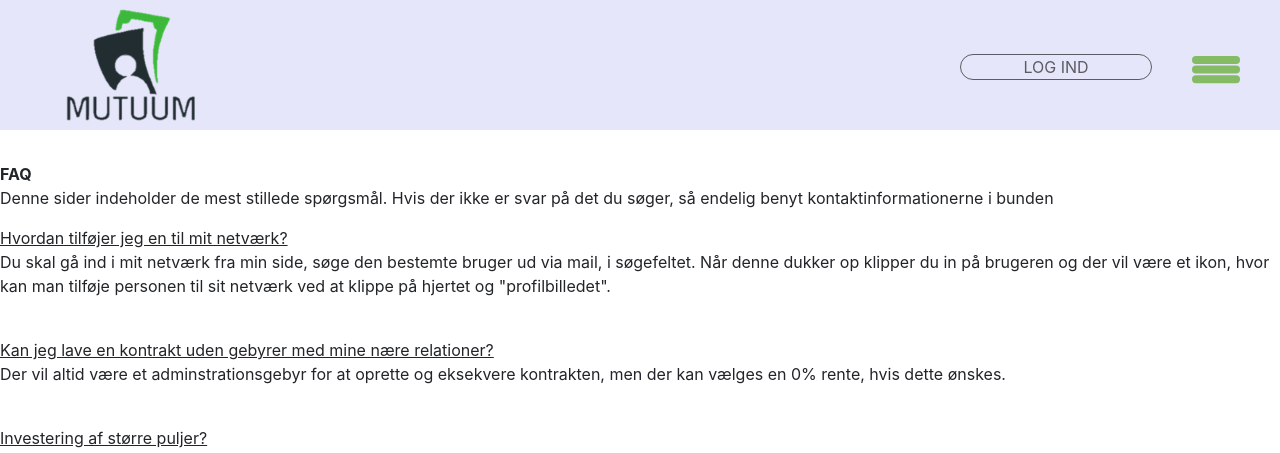
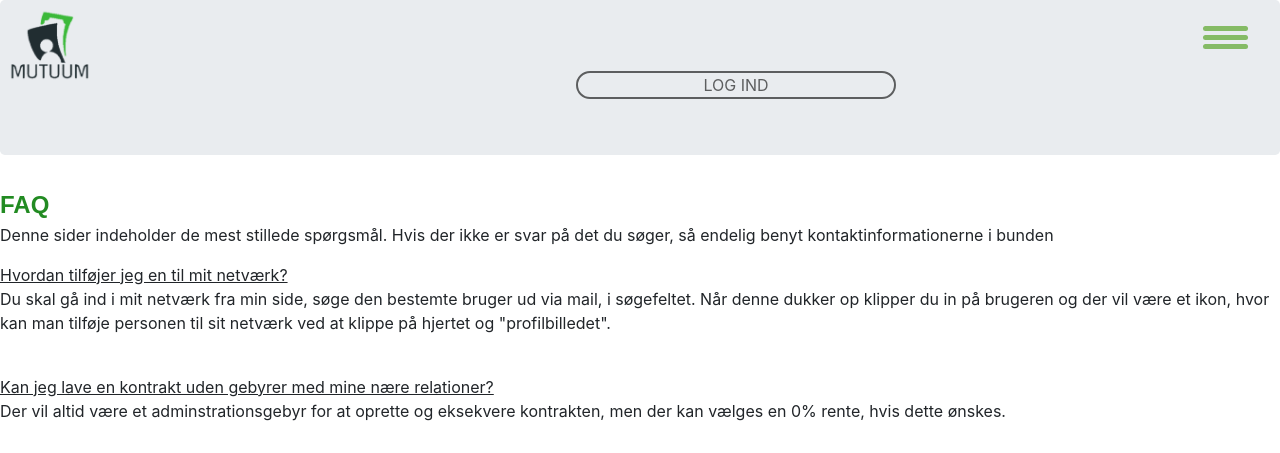
Before and after one commit to LOOP3-gr-3/mutuum.dk, a PHP site: page /faq.php in a window 1280 px wide. Shown: the top 453 px of the page. Run offline with PHP 8.4, Linux system fonts and the light colour scheme.

Commit message:
Update overallstyle.css

```diff
--- a/includes/styles/overallstyle.css
+++ b/includes/styles/overallstyle.css
@@ -1,17 +1,16 @@
 /*__________________________________________________HEADER________________________________________*/
 #jumbotron{
-    padding:0em !important;
-    border-radius:0em !important;
-    padding-bottom: 2em !important;
-    padding-top: 2em !important;
-    width:auto !important;
+    padding:0!important;
+    padding-bottom: 30px !important;
+    padding-top: 7px !important;
 
 }
 
 #lmenu{                 /*fortæller om burgers placering, højde og bredde*/
     position: absolute;
-    width: 3em;
-    height: 4em;
+    width: 45px;
+    height: 30px;
+    margin: 30px 0 20px 20px;
     cursor: pointer;        /*viser en hånd istedet for pil*/
     right: 2em;           /*afstand fra højre*/
 
@@ -21,43 +20,37 @@
 }
 
 .lbar{                  /*fortæller om burgers farver, display, højde og bredde før åbning*/
-    position: relative;
-    height: 0.5em;
+    height: 5px;
     width: 100%;
     background-color:#85bb65;
     display: block;
-    border-radius: 5em;
+    border-radius: 5px;
     transition:0.7s ease; /*hastigheden fra burger til kryds*/
-    right: 15.5%;
-    top: 2em;
-    }
+    right: 12.5%;
+
 
 
 }
 
 #lbar1{                 /*giver toppen af burgeren*/
-    transform:translateY(0.2em);
-}
-
-#lbar2{                 /*giver toppen af burgeren*/
-    transform:translateY(0.1em);
+    transform:translateY(-4px);
 }
 
 #lbar3{                 /*giver bunden af burgeren*/
-    transform:translateY(0.2em);
+    transform:translateY(4px);
 }
 
 .lchange .lbar{           /*angiver farven på burger efter åben*/
     background-color:green;
 }
 .lchange #lbar1{           /*får bar1 til at dreje til kryds*/
-    transform: translateY(0.3em) rotateZ(-45deg);
+    transform: translateY(4px) rotateZ(-135deg);
 }
 
 .lchange #lbar3{           /*får bar3 til at dreje til kryds*/
-    transform: translateY(-0.65em) rotateZ(45deg);
+    transform: translateY(-6px) rotateZ(135deg);
 }
-.lchange #lbar2{        /*får bar2 til at forsvinde når krydset vises*/
+.lchange #lbar2{        /*får bar2 til at forsvinde*/
     opacity: 0;
 }
 .lnav li a:hover{       /*Får nav tekst til at blive market efter åbnet burger*/
@@ -72,17 +65,17 @@
 
 .lnav li{               /* fjerne bullets og beskriver padding i nav tekst efter åben burger*/
     list-style: none;
-    padding: 1em 0em;
+    padding: 16px 0;
 }
 
 .lnav{                  /*fortæller om navs position, padding, margin*/
     position:relative;
-    padding:0em;
-    margin: 0 3em;
+    padding:0px;
+    margin: 0 20px;
     transition: 3s ease;
     display: none;
     float:right;
-    top:5em;
+    top:70px;
 
 
 }
@@ -115,21 +108,12 @@
     z-index: 2;
 }
 
-/*__________________________________________________Alle overskrifter________________________________________*/
+/*__________________________________________________OM OS________________________________________*/
 /* dette er til overskrifterne på om_os*/
-h1 {
+xh1 {
     font-size: 1.5em;
     font-family: arial;
     color: forestgreen;
-}
-
-h3 {
-    font-size: 1.2em;
-    font-family: arial;
-    color:darkgreen;
-
-
-
 }
 
 /*__________________________________________________OPRET BRUGER________________________________________*/
@@ -154,34 +138,16 @@ input::placeholder{
 }
 /*-------------------------------------------------BILLEDE I HEADER------------------------------------*/
 #limg{
-    margin:0.2em;
+    padding:5px;
+    margin:5px;
+    width: 150px;
     position: absolute;
-    top: -0.5em;
-    left: 3em;
-    height:8em;
-    width:10em;
-}
-#container-content{
-    width:100%;
-    height:100000%;
+    top: -5px;
+    left: -7px;
+    height:100;
+    width:100px;
 }
 
-/*___________________________________ MIN SIDE ___________________________________*/
-
-.col-mew {
-    width: 40%;
-    border-radius: 3%;
-    border-style: solid;
-    border-color: darkgray;
-    background-color: darkgray;
-    margin: 2%;
-    left: 10%;
-    min-height:2%;
-    max-height: 13%;
-    padding: 8%
-}
-
-=======
 /*-------------------------------------------LOG IND BAR I HEADER--------------------------------*/
 
 #llogin{                /*Fortæller om LOG IND knaps placering, position, rammen omkring og margin fra top og bund af jumbotron*/
@@ -192,7 +158,7 @@ input::placeholder{
     margin-top:5%;
     margin-bottom: 2%;
     text-align:center;
-    border:0.09em solid black;
+    border:2px solid black;
     border-radius:20px;
     text-decoration: none;
 }
@@ -208,121 +174,24 @@ input::placeholder{
 
 }
 
-/*-------------------------------------@MEDIA QUERYS--------------------------------------------*/
-@media screen and (min-width: 300px){
+/*------------------------------------ mine aftaler -----------------------------*/
+#Xlup {
+    width: 5%;
+    height: auto;
+}
+table {                     /*denne sørger for at kolonner ligger helt op ad hinanden og angiver skrift samt bredde*/
+    font-family: arial, sans-serif;
+    border-collapse: collapse;
+    width: 100%;}
 
-#jumbotron{
- background-color: lightblue;
-    width:100%;
-    }
-
-#llogin{
-    position:relative;
-    width: 25%;
-    left:55%;
-    opacity:0.6;
-    text-align:center;
-    border:0.09em solid black;
-    border-radius:20px;
-    text-decoration: none;
-    top:-0.8em;
-    }
-
-#limg{
-    height:5em;
-    width:5em;
-    top:0.1em;
+/*Her angives designet på kolonnerne, der er valgt en solid ramme (grå), at skriften skal stå til venstre og tykkelse på kanten/borderen*/
+td, th {
+    border: 0.5em solid #dddddd;
+    text-align: left;
+    padding: 1em;
 }
 
-.lbar{
-        top:1.2em;
-        left:1.2em
-    }
-
+/*-----------------------------------kontrakt------------------------------------*/
+#xopretudlån {
+    text-align: center;
 }
-
-
-
-
-
-
-
-
-
-@media screen and (min-width: 768px) {
-  #jumbotron {
-    background-color: aqua;
-  }
-
-.lbar{                       /*fortæller om burgers farver, display,                                    højde og bredde før åbning*/
-    position: relative;
-    height: 0.5em;
-    width: 100%;
-    background-color:#85bb65;
-    display: block;
-    border-radius: 5em;
-    transition:0.7s ease; /*hastigheden fra burger til kryds*/
-    right: 15.5%;
-    top: 2.5em;
-    left: -0.5em;
-    }
-
-
-#limg{
-
-    position: absolute;
-    top: -5px;
-    left: 50px;
-    height:8em;
-    width:8em;
-     }
-
-#llogin{
-    position:relative;
-    width: 25%;
-    left:60%;
-    opacity:0.6;
-    margin-top:3%;
-    margin-bottom: 2%;
-    text-align:center;
-    border:0.09em solid black;
-    border-radius:20px;
-    text-decoration: none;
-    }
-
-}
-
-
-
-
-
-
-
-
-@media screen and (min-width: 1200px) {
-  #jumbotron {
-    background-color: lavender;
-    height:130px;
-  }
-
- #llogin{
-    width:15%;
-    left:75%;
-    margin-top:2.7%;
-    }
-
-  #limg{
-    left: 50px;
-    height:100;
-    width:150px !important;
-     }
-
-
-#lmenu{                 /*fortæller om burgers placering, højde og bredde*/
-    margin: 50px 0 20px 20px;
-
-    }
-.lbar{                  /*fortæller om burgers farver, display, højde og bredde før åbning*/
-    top:0.4em;
-
-}
```
